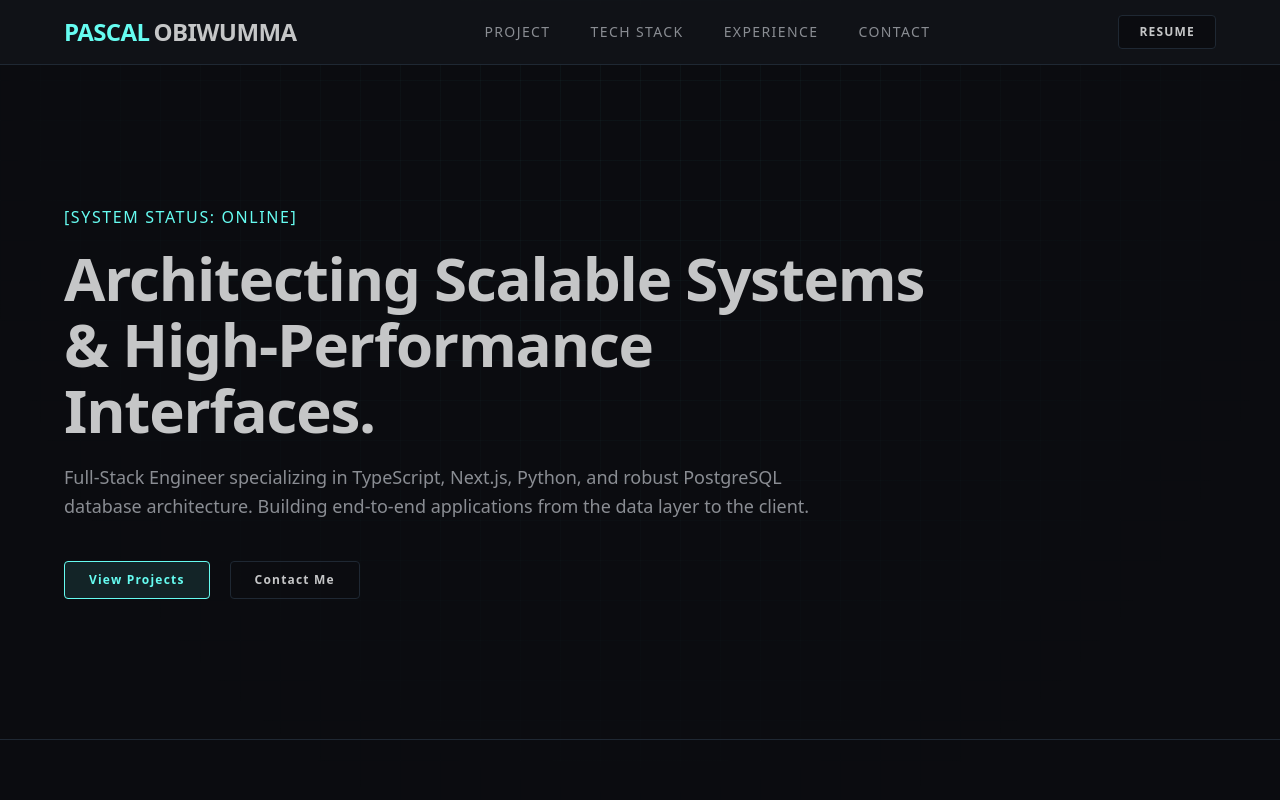
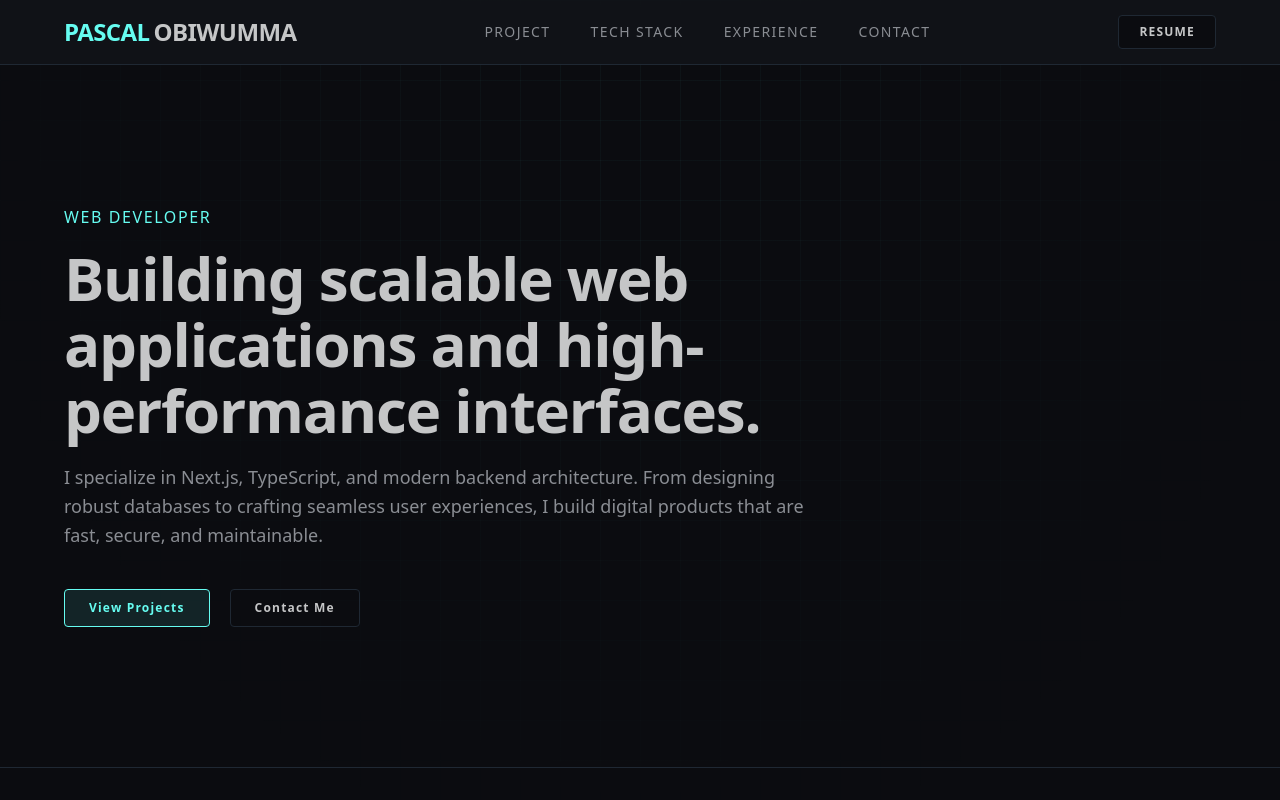
Before and after one commit to Obiwumma/portfoliov2, a Next.js app: page / in a window 1280 px wide. Shown: the top 800 px of the page. Built offline with nearby package versions, Linux system fonts and the light colour scheme.

Commit message:
Redesign Hero section

```diff
--- a/src/app/components/sections/Hero.tsx
+++ b/src/app/components/sections/Hero.tsx
@@ -12,10 +12,10 @@ export const Hero = () => {
         transition={{ duration: 0.8, delay: 0.1, ease: [0.16, 1, 0.3, 1] }}
       >
         <div className="font-code-sm text-primary-fixed-dim mb-4 tracking-widest uppercase">
-          [System Status: Online]
+          Web Developer
         </div>
         <h1 className="font-headline-xl-mobile text-headline-xl-mobile md:font-headline-xl md:text-headline-xl text-on-surface mb-stack-md max-w-4xl">
-          Architecting Scalable Systems & High-Performance Interfaces.
+          Building scalable web applications and high-performance interfaces.
         </h1>
       </motion.div>
 
@@ -25,7 +25,7 @@ export const Hero = () => {
         transition={{ duration: 0.8, delay: 0.2, ease: [0.16, 1, 0.3, 1] }}
         className="font-body-lg text-body-lg text-on-surface-variant max-w-3xl mb-stack-lg"
       >
-        Full-Stack Engineer specializing in TypeScript, Next.js, Python, and robust PostgreSQL database architecture. Building end-to-end applications from the data layer to the client.
+        I specialize in Next.js, TypeScript, and modern backend architecture. From designing robust databases to crafting seamless user experiences, I build digital products that are fast, secure, and maintainable.
       </motion.p>
 
       <motion.div
```
